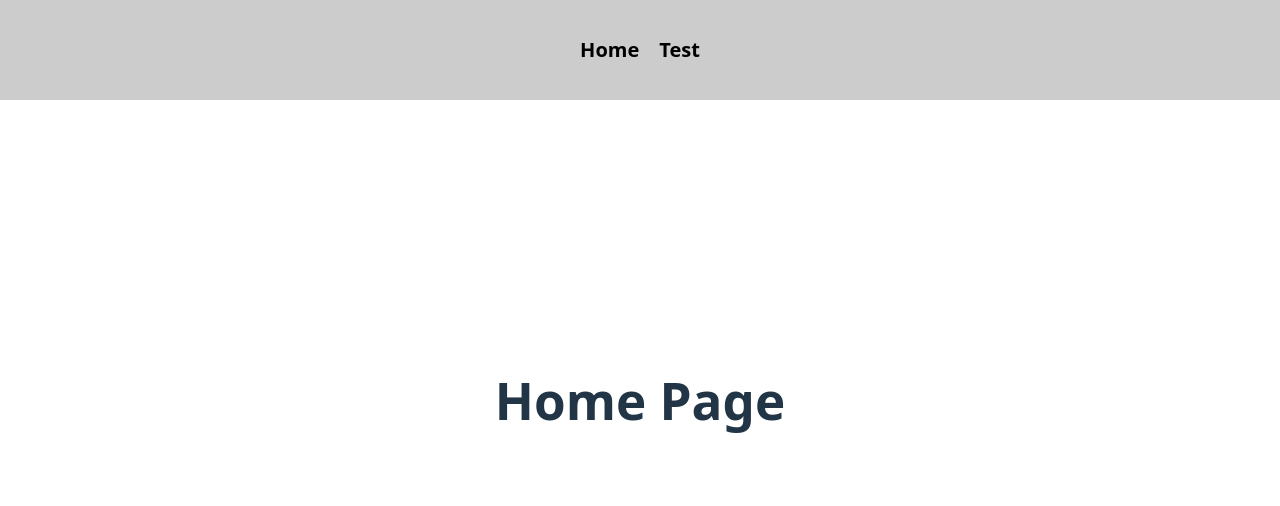
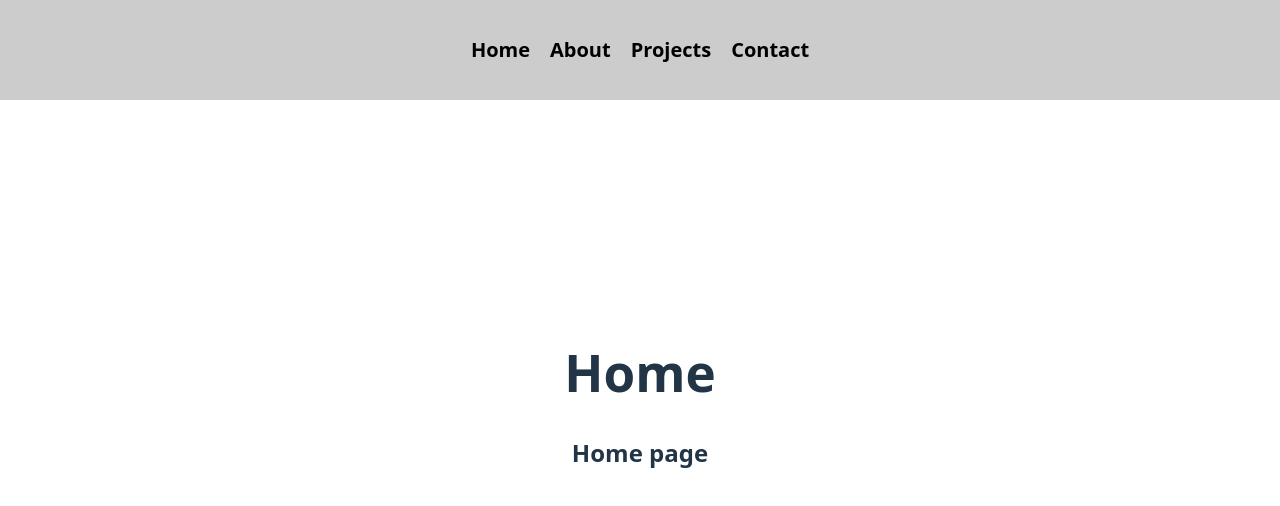
Before and after one commit to Holy0S/Website, a React (Vite) app: page / in a window 1280 px wide. Shown: the top 506 px of the page. Built offline with nearby package versions, Linux system fonts and the light colour scheme.

Commit message:
Added Pages and Page Routes

```diff
--- a/src/App.jsx
+++ b/src/App.jsx
@@ -4,6 +4,11 @@ import reactLogo from './assets/react.svg'
 import viteLogo from '/vite.svg'
 import './css/App.css'
 import Header from './components/Header.jsx'
+import HomePage from './pages/HomePage.jsx'
+import AboutPage from './pages/AboutPage.jsx'
+import ProjectsPage from './pages/ProjectsPage.jsx'
+import ContactPage from './pages/ContactPage.jsx'
+import NotFoundPage from './pages/NotFoundPage.jsx'
 
 function Home() {
   <h1>Home</h1>
@@ -20,8 +25,12 @@ function App() {
     <BrowserRouter>
       <Header/>
       <Routes>
-        <Route path="/" element={<h1>Home Page</h1>} />
-        <Route path="/test" element={<h1>Test Page</h1>} />
+        <Route path="/" element={<HomePage/>}/>
+        <Route path="/home" element={<HomePage/>}/>
+        <Route path="/about" element={<AboutPage/>}/>
+        <Route path="/projects" element={<ProjectsPage/>}/>
+        <Route path="/contact" element={<ContactPage/>}/>
+        <Route path="*" element={<NotFoundPage/>}/>
       </Routes>
     </BrowserRouter>
   )
--- a/src/components/Header.jsx
+++ b/src/components/Header.jsx
@@ -5,7 +5,9 @@ function Header() {
     return (
     <div className="header">
         <AnimatedLink text="Home" link="/"/>
-        <AnimatedLink text="Test" link="/test"/>
+        <AnimatedLink text="About" link="/about"/>
+        <AnimatedLink text="Projects" link="/projects"/>
+        <AnimatedLink text="Contact" link="/contact"/>
     </div>
     )
 }
--- /dev/null
+++ b/src/pages/AboutPage.jsx
@@ -0,0 +1,10 @@
+function AboutPage() {
+    return (
+        <>
+            <h1>About Me</h1>
+            <h2>Description of me</h2>
+        </>
+    )
+}
+
+export default AboutPage;
--- /dev/null
+++ b/src/pages/ContactPage.jsx
@@ -0,0 +1,10 @@
+function ContactPage() {
+    return (
+        <>
+            <h1>Contact Me</h1>
+            <h2>Email Box Here</h2>
+        </>
+    )
+}
+
+export default ContactPage;
--- /dev/null
+++ b/src/pages/HomePage.jsx
@@ -0,0 +1,10 @@
+function HomePage() {
+    return (
+        <>
+            <h1>Home</h1>
+            <h2>Home page</h2>
+        </>
+    )
+}
+
+export default HomePage;
--- /dev/null
+++ b/src/pages/NotFoundPage.jsx
@@ -0,0 +1,10 @@
+function NotFoundPage() {
+    return (
+        <>
+            <h1>404</h1>
+            <h2>Page not found...</h2>
+        </>
+    )
+}
+
+export default NotFoundPage;
--- /dev/null
+++ b/src/pages/ProjectsPage.jsx
@@ -0,0 +1,10 @@
+function ProjectsPage() {
+    return (
+        <>
+            <h1>Projects</h1>
+            <h2>List of projects with github links</h2>
+        </>
+    )
+}
+
+export default ProjectsPage;
```
Also changed, not shown: src/css/AnimatedLink.css (line endings or trailing spaces).
